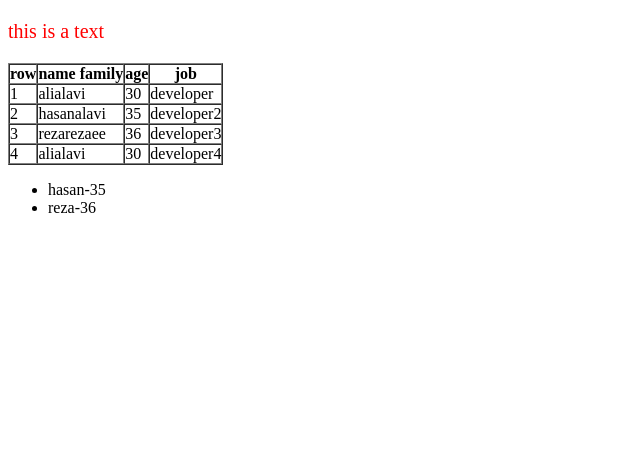
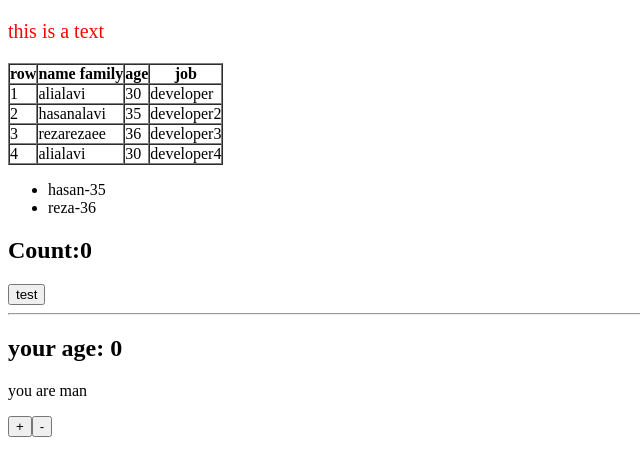
Before and after one commit to mojtabafallah/list, a Vue app: page / in a window 1280 px wide. Shown: the top 476 px of the page, without its empty margins (0-640 px from the left). Built offline with nearby package versions, Linux system fonts and the light colour scheme.

Commit message:
whach learn

```diff
--- a/src/App3.vue
+++ b/src/App3.vue
@@ -36,12 +36,26 @@ export default {
             ],
             user_data: {
 
-            }
+            },
+            count: 0,
+            ageNormal : 0,
+            ageFlag : 3,
+            showMessage: false
         }
     },
     computed: {
         checkAge() {
             return this.users.filter(item => item.age > 32);
+        }
+    }, watch:{
+       ageNormal(newValue,oldValue){
+         this.showMessage = newValue <= this.ageFlag;
+       }
+    },
+    methods:{
+        addCount(){ this.count++ },
+        plusCount(value){
+            if(value) this.ageNormal ++; else this.ageNormal--;
         }
     }
 
@@ -71,6 +85,15 @@ export default {
         <li v-for="user in checkAge">{{ user.name + '-' + user.age }}</li>
 
     </ul>
+    <h2>Count:{{ count }}</h2>
+    <button @click="addCount()">test</button>
+
+    <hr>
+    <h2>your age: {{ ageNormal }}</h2>
+    <p v-if="showMessage">you are baby</p>
+    <p v-else> you  are man</p>
+    <button @click="plusCount(true)">+</button>
+    <button @click="plusCount(false)">-</button>
 </template>
 <style>
 
```
